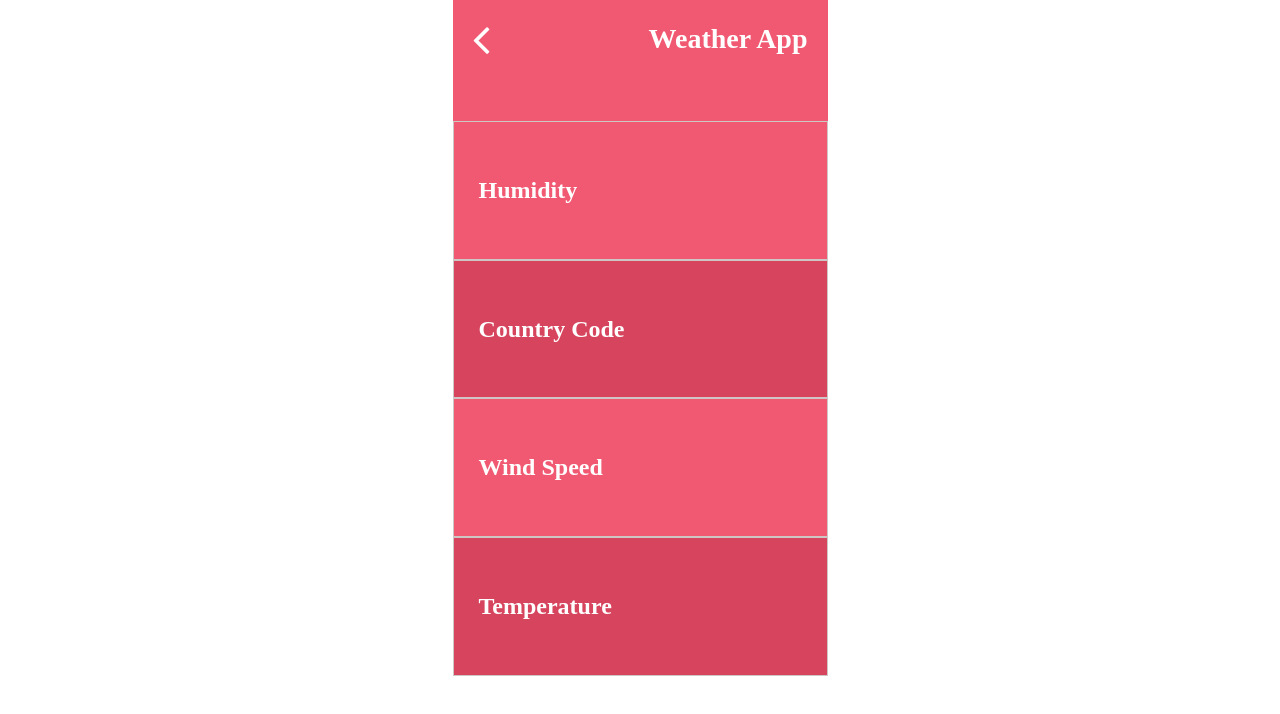
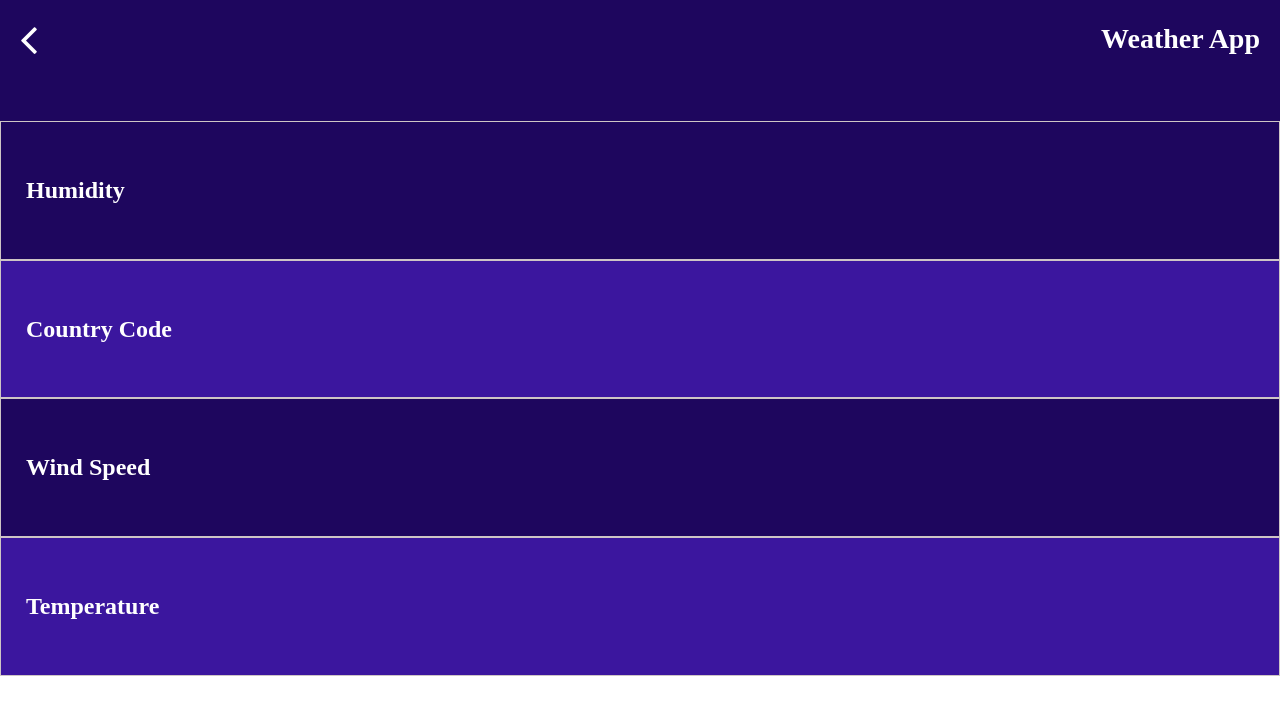
Before and after one commit to OyePriscilla/weatherapp, a React (Create React App) app: page /1 in a window 1280 px wide. Shown: the top 714 px of the page. Built offline with nearby package versions, Linux system fonts and the light colour scheme.

Commit message:
Update homepga and details page styling

```diff
--- a/src/App.css
+++ b/src/App.css
@@ -1,19 +1,15 @@
 .wrapper {
-  width: 375px;
-  background-color: rgb(241, 89, 114);
+  background-color: rgb(30, 6, 94);
   margin: auto;
 }
 
 .cityLink {
   color: #fff;
-  width: 342px;
   display: block;
   text-align: right;
   font-size: 24px;
   text-decoration: none;
   font-weight: 900;
-  border: 1px solid rgb(177, 121, 121);
-  padding: 15px;
 }
 
 .detail {
@@ -26,7 +22,7 @@
 }
 
 .detail:nth-child(odd) {
-  background-color: rgb(214, 69, 93);
+  background-color: rgb(59, 22, 158);
 }
 
 .detail span {
@@ -37,3 +33,13 @@
 .cityHeader {
   margin: 0;
 }
+
+input {
+  display: flex;
+  padding: 15px;
+  border: none;
+  border-radius: 10px;
+  font-size: 16px;
+  font-weight: 900;
+  margin: 10px auto;
+}
```
